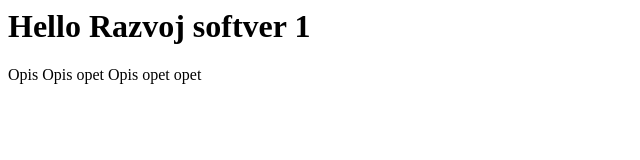
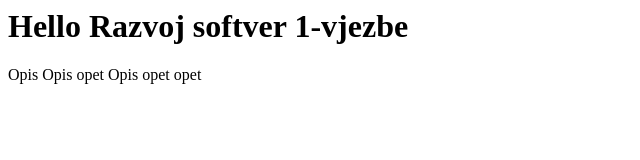
Before and after one commit to anurfit/RS1sedmica02, a plain HTML site: page index.html in a window 1280 px wide. Shown: the whole page, without its empty margins (0-640 px from the left). Drawn offline with Linux system fonts and the light colour scheme.

Commit message:
promjena naslova

```diff
--- a/index.html
+++ b/index.html
@@ -1,4 +1,4 @@
-<h1>Hello Razvoj softver 1</h1>
+<h1>Hello Razvoj softver 1-vjezbe</h1>
 <label>Opis</label>
 <label>Opis opet</label>
 <label>Opis opet opet</label>
```
